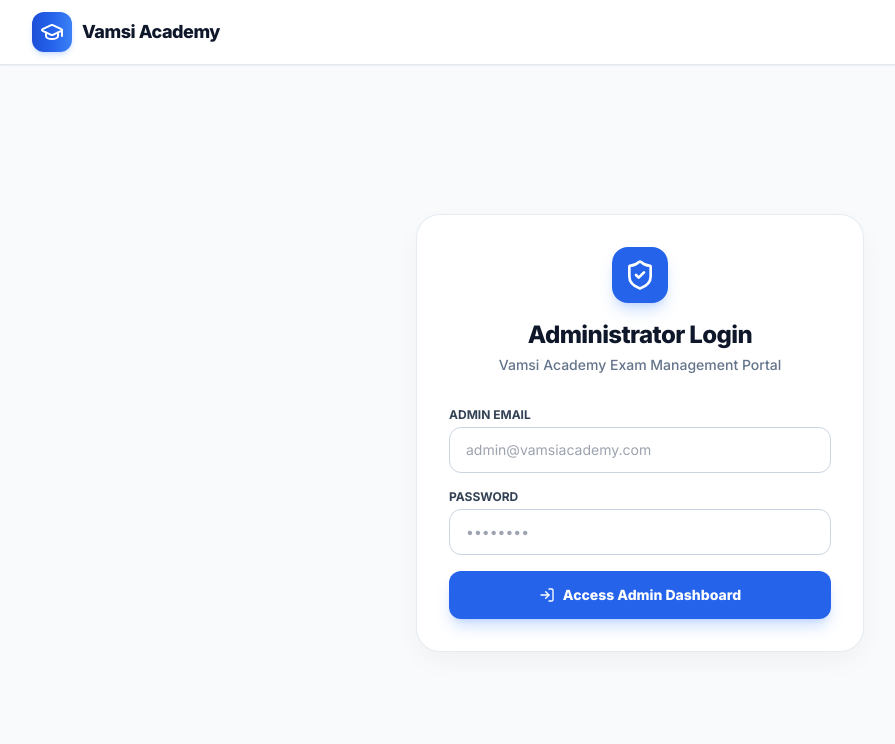
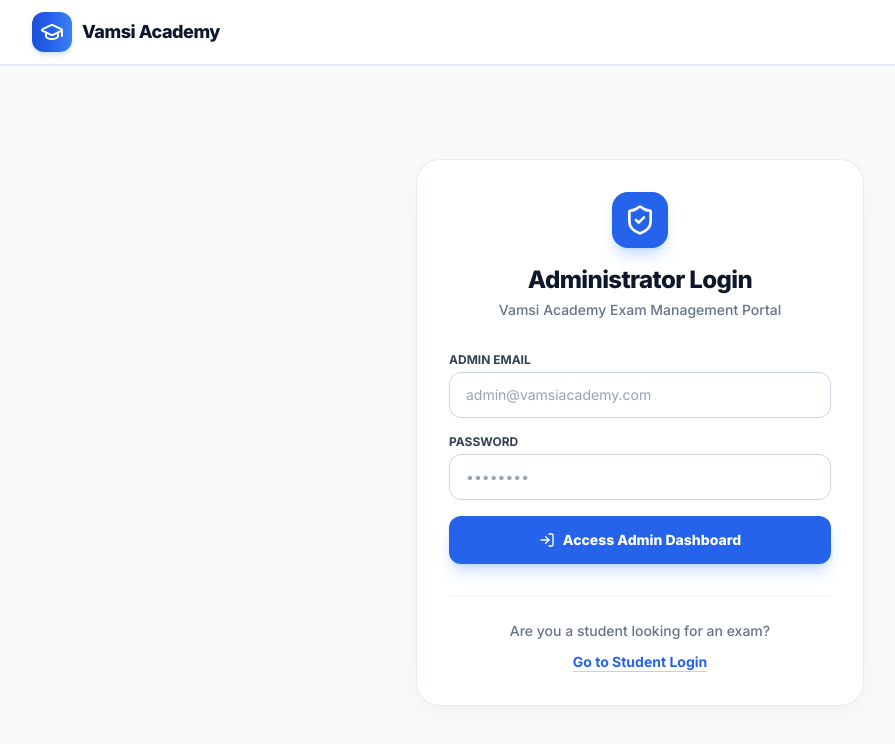
Before and after one commit to vamsiacademy8-tech/web, a Next.js app: page /admin/login in a window 1280 px wide. Shown: the top 744 px of the page, without its empty margins (0-895 px from the left). Built offline with nearby package versions, Linux system fonts and the light colour scheme; no server answers.

Commit message:
feat: add link to student login page on admin login screen

```diff
--- a/src/app/admin/login/page.tsx
+++ b/src/app/admin/login/page.tsx
@@ -5,6 +5,7 @@ import { useRouter } from 'next/navigation';
 import { useAuth } from '@/context/AuthContext';
 import { Navbar } from '@/components/ui/Navbar';
 import { ShieldCheck, LogIn, AlertCircle } from 'lucide-react';
+import Link from 'next/link';
 
 export default function AdminLoginPage() {
   const router = useRouter();
@@ -114,6 +115,18 @@ export default function AdminLoginPage() {
               {loading ? 'Authenticating...' : 'Access Admin Dashboard'}
             </button>
           </form>
+
+          <div className="mt-8 pt-6 border-t border-slate-100 text-center">
+            <p className="text-sm text-slate-500 font-medium mb-2">
+              Are you a student looking for an exam?
+            </p>
+            <Link
+              href="/"
+              className="inline-flex items-center text-sm font-bold text-brand-600 hover:text-brand-700 transition-colors underline decoration-brand-600/30 underline-offset-4"
+            >
+              Go to Student Login
+            </Link>
+          </div>
         </div>
       </main>
     </div>
```
